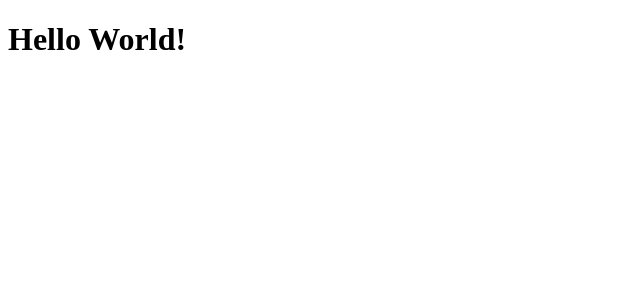
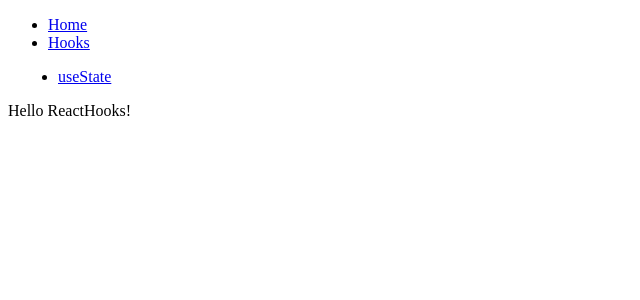
Before and after one commit to ikeryo1182/react-code-sandbox, a React app: page /hooks in a window 1280 px wide. Shown: the top 300 px of the page, without its empty margins (0-640 px from the left). Built offline with nearby package versions, Linux system fonts and the light colour scheme.

Commit message:
react-router

```diff
--- /dev/null
+++ b/src/App.js
@@ -0,0 +1,30 @@
+import * as React from 'react'
+import { BrowserRouter, Route, Link, Switch } from 'react-router-dom'
+import HooksIndexView from "./Hooks/HooksIndexView"
+
+const App = () => (
+    <BrowserRouter>
+        <>
+            <div>
+                <ul>
+                    <li><Link to='/'>Home</Link></li>
+                    <li><Link to='/hooks'>Hooks</Link></li>
+                </ul>
+            </div>
+            <Switch>
+                <Route exact path='/' component={Home} />
+                <Route path='/hooks' component={HooksIndexView} />
+            </Switch>
+        </>
+    </BrowserRouter>
+)
+
+const Home = () => (
+    <div>
+        <h2
+        >Welcome to React Code Sandbox
+        </h2>
+    </div>
+)
+
+export default App
--- /dev/null
+++ b/src/Hooks/HooksIndexView.js
@@ -0,0 +1,20 @@
+import UseStateView from "./UseStateView"
+import { Route, Link, Switch } from 'react-router-dom'
+
+const HooksIndexView = () => (
+    <div>
+        <div>
+            <ul style={{ marginLeft: "10px" }}>
+                <li><Link to='/hooks/useState'>useState</Link></li>
+            </ul>
+        </div>
+        <Switch>
+            <Route exact path='/hooks'>
+                <p>Hello ReactHooks!</p>
+            </Route>
+            <Route path='/hooks/useState' component={UseStateView} />
+        </Switch>
+    </div >
+)
+
+export default HooksIndexView;
--- /dev/null
+++ b/src/Hooks/UseStateView.js
@@ -0,0 +1,7 @@
+const UseStateView = () => (
+    <div>
+        UseState
+    </div>
+)
+
+export default UseStateView;
--- a/src/index.jsx
+++ b/src/index.jsx
@@ -1,5 +1,5 @@
 import * as React from "react";
 import * as ReactDOM from "react-dom";
+import App from "./App"
 
-
-ReactDOM.render(<h1>Hello World!</h1>, document.getElementById("app"));
+ReactDOM.render(<App />, document.getElementById("app"));
--- a/webpack.config.js
+++ b/webpack.config.js
@@ -13,7 +13,8 @@ module.exports = {
         inline: true,
         contentBase: path.join(__dirname, '/'),
         watchContentBase: true,
-        open: true
+        open: true,
+        historyApiFallback: true
     },
     devtool: "source-map",
     resolve: {
```
Also changed, not shown: package.json (+4 -4 lines), 1 other file (tests, documents, lock files or other folders).
